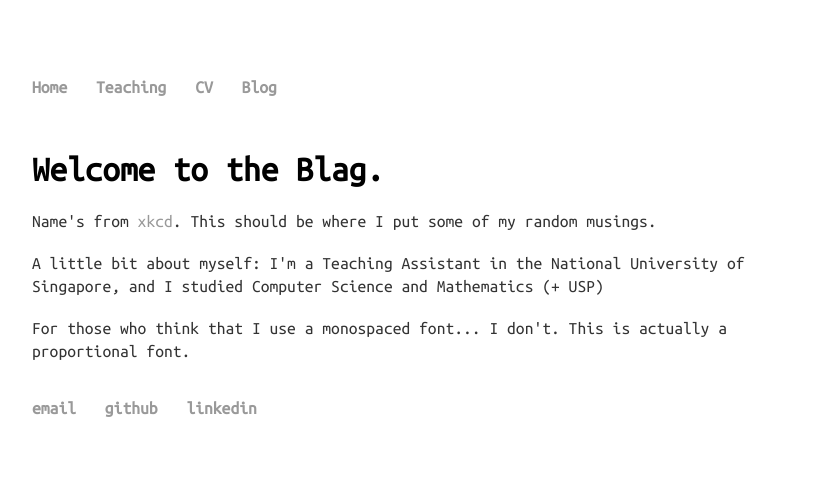
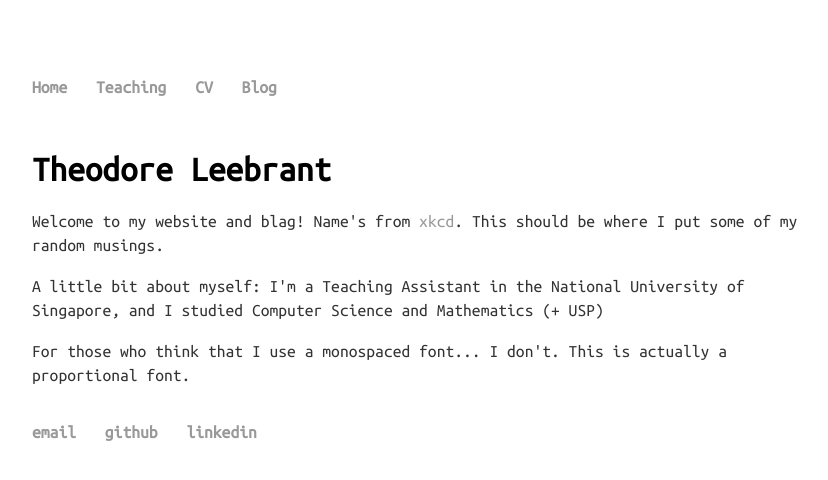
Before and after one commit to theodoreleebrant/theodoreleebrant.github.io, a Jekyll site: the page built from index.html, in a window 1280 px wide. Shown: the top 480 px of the page, without its empty margins (96-924 px from the left). Built offline with Jekyll 4.4.1, drawn with Linux system fonts in a browser that asks for light colours; some web fonts are replaced.

Commit message:
Update index.html

```diff
--- a/index.html
+++ b/index.html
@@ -3,8 +3,8 @@ layout: default
 title: Theodore's Blag
 ---
 <div class="blurb">
-	<h1>Welcome to the Blag.</h1>
-	<p>Name's from <a href="https://xkcd.com/148/">xkcd</a>. This should be where I put some of my random musings.</p>
+	<h1>Theodore <b>Leebrant</b></h1>
+	<p>Welcome to my website and blag! Name's from <a href="https://xkcd.com/148/">xkcd</a>. This should be where I put some of my random musings.</p>
 
 	<p>A little bit about myself: I'm a Teaching Assistant in the National University of Singapore, and I studied Computer Science and Mathematics (+ USP)</p>
 	<p>For those who think that I use a monospaced font... I don't. This is actually a proportional font.</p>
```
